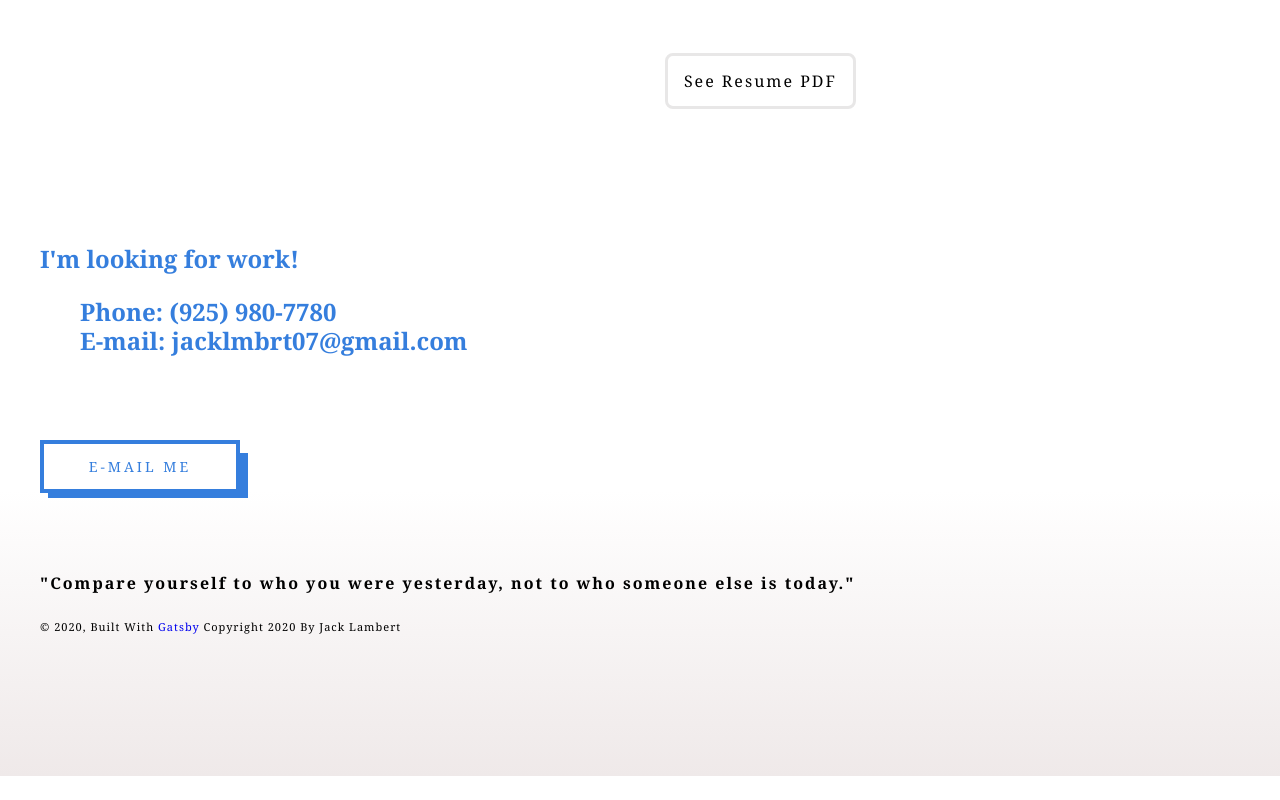
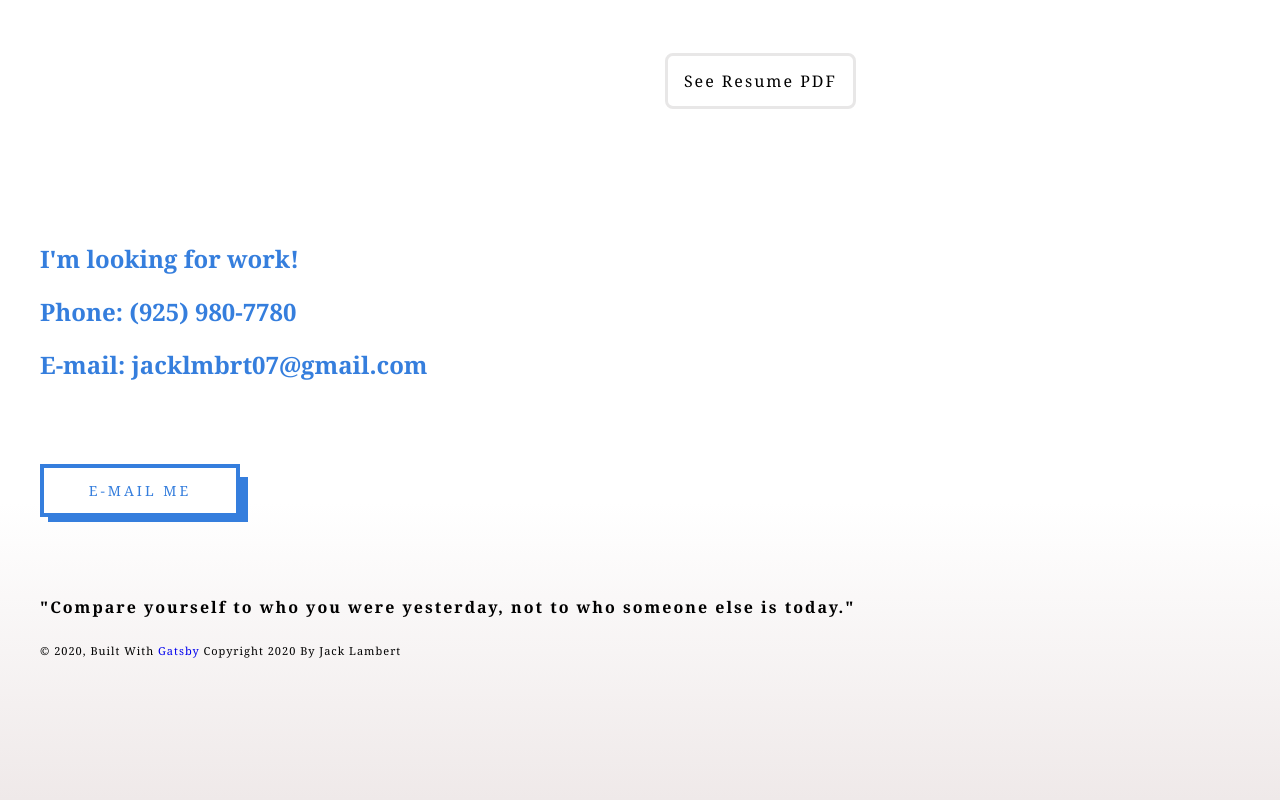
Before and after one commit to jacklmbrt07/gatsby-portfolio, a Gatsby site: page / in a window 1280 px wide. Shown: the part 1328-2128 px from the top of the page. Before the commit the page ends 2104 px from the top, so only its background shows below. Built offline with nearby package versions, Linux system fonts and the light colour scheme; Gatsby itself is replaced by a stand-in of ours.

Commit message:
fixed paragraph

```diff
--- a/src/components/layout/footer/index.jsx
+++ b/src/components/layout/footer/index.jsx
@@ -11,12 +11,8 @@ const Footer = () => {
           <FooterBody>
             <div>
               <p className="text-primary quote"> I'm looking for work! </p>
-              <p className="text-primary quote">
-                <ul>
-                  <li>Phone: (925) 980-7780</li>
-                  <li>E-mail: jacklmbrt07@gmail.com</li>
-                </ul>
-              </p>
+              <p className="text-primary quote">Phone: (925) 980-7780</p>
+              <p className="text-primary quote">E-mail: jacklmbrt07@gmail.com</p>
               <ButtonDefault href={`mailto:${data.SiteContact.email}`}>
                 {" "}
                 E-mail me{" "}
```
